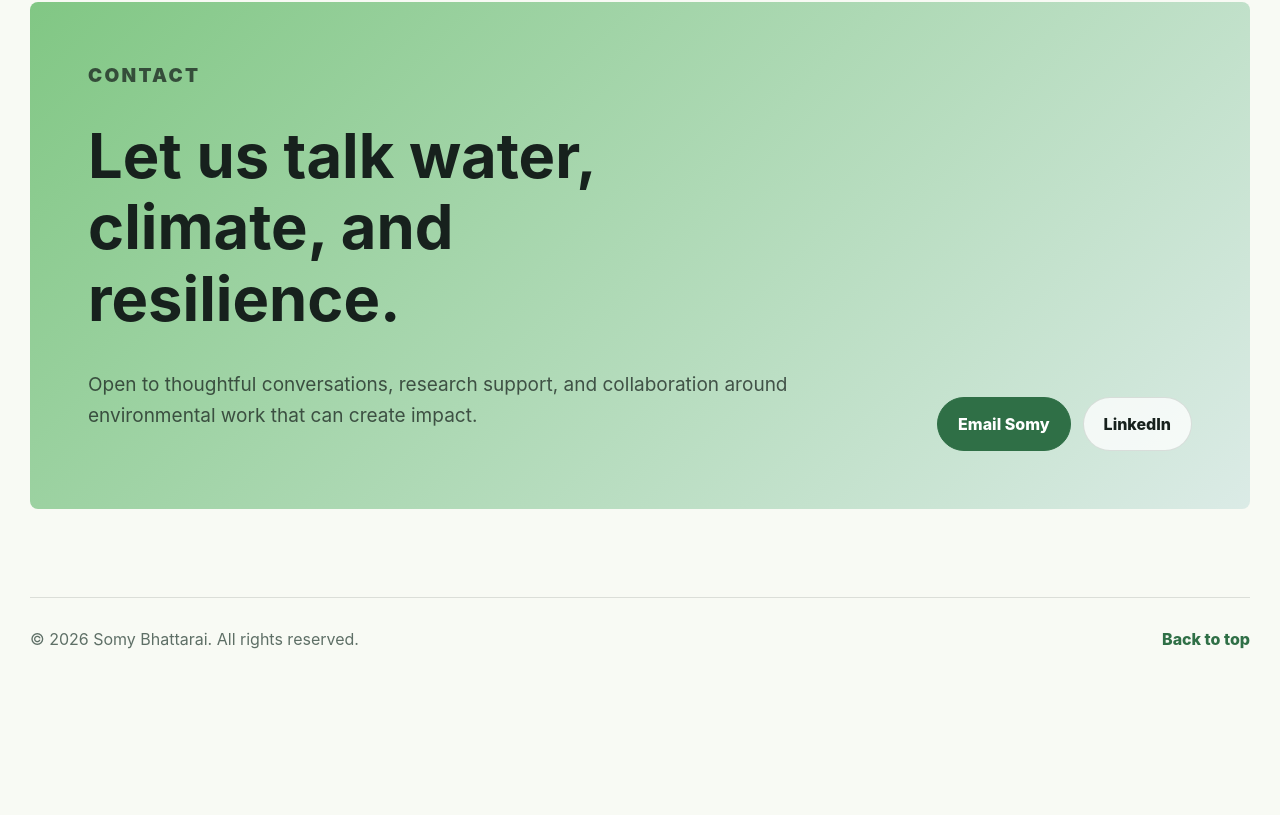
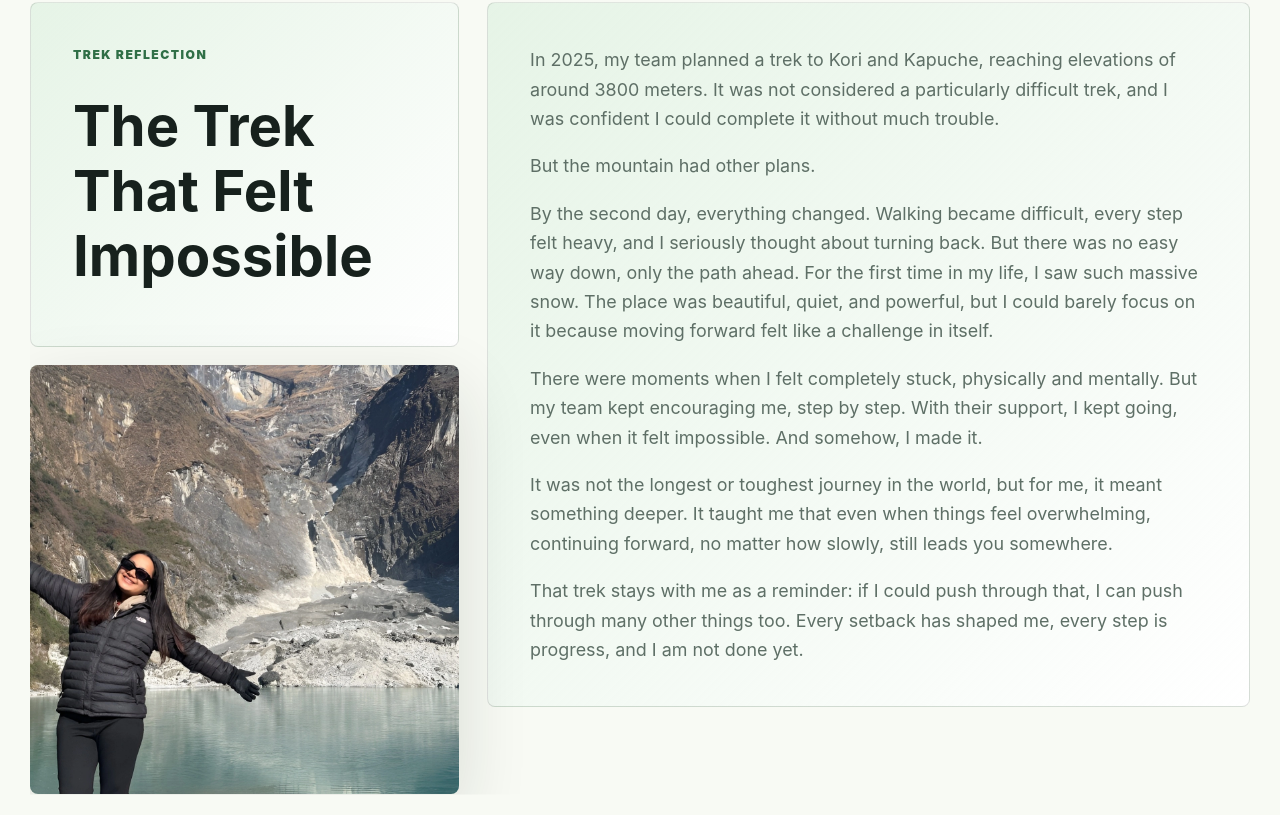
Before and after one commit to mandeep111/somy_portfolio, a Next.js app: page / in a window 1280 px wide. Shown: the part 7945-8760 px from the top of the page. Before the commit the page ends 8639 px from the top, so only its background shows below. Built offline with nearby package versions, Linux system fonts and the light colour scheme.

Commit message:
trek card added

```diff
--- a/app/globals.css
+++ b/app/globals.css
@@ -407,7 +407,6 @@ h3 {
 .experience-card span,
 .service-card span,
 .timeline-item span,
-.reflection-card span,
 .award-list span {
   display: inline-block;
   margin-bottom: 14px;
@@ -493,7 +492,6 @@ section[id] {
 .experience-card,
 .service-card,
 .timeline-item,
-.reflection-card,
 .publication-item {
   border: 1px solid var(--line);
   border-radius: 8px;
@@ -507,7 +505,6 @@ section[id] {
 .experience-card:hover,
 .service-card:hover,
 .timeline-item:hover,
-.reflection-card:hover,
 .publication-item:hover {
   transform: translateY(-6px);
   border-color: rgba(129, 199, 132, 0.72);
@@ -548,7 +545,6 @@ section[id] {
 .experience-card p,
 .service-card p,
 .timeline-item p,
-.reflection-card p,
 .publication-item p,
 .award-list p {
   color: var(--muted);
@@ -585,8 +581,7 @@ section[id] {
 }
 
 .timeline,
-.publication-list,
-.reflection-list {
+.publication-list {
   display: grid;
   gap: 14px;
 }
@@ -767,24 +762,65 @@ section[id] {
   object-position: 58% center;
 }
 
-.reflection-list {
-  grid-template-columns: repeat(2, minmax(0, 1fr));
+.trek-section {
+  display: grid;
+  grid-template-columns: minmax(260px, 0.72fr) minmax(0, 1.28fr);
+  gap: 28px;
+  align-items: start;
+  width: min(1220px, calc(100% - 36px));
+  margin: 0 auto 96px;
 }
 
-.reflection-card {
-  padding: 30px;
+.trek-left {
+  display: grid;
+  gap: 18px;
 }
 
-.reflection-card.wide {
-  grid-column: 1 / -1;
-  column-count: 2;
-  column-gap: 46px;
+.trek-image {
+  position: relative;
+  overflow: hidden;
+  align-self: start;
+  aspect-ratio: 1 / 1;
+  min-height: 0;
+  border-radius: 8px;
+  background: linear-gradient(135deg, rgba(129, 199, 132, 0.22), rgba(31, 42, 37, 0.08));
+  box-shadow: var(--shadow);
 }
 
-.reflection-card.wide span,
-.reflection-card.wide h3 {
+.trek-image img {
+  object-fit: contain;
+  object-position: center;
+}
+
+.trek-intro,
+.trek-content {
+  padding: 42px;
+  border: 1px solid var(--line);
+  border-radius: 8px;
+  background:
+    linear-gradient(135deg, rgba(129, 199, 132, 0.2), rgba(255, 255, 255, 0.8)),
+    var(--white);
+}
+
+.trek-intro h2 {
+  max-width: 14ch;
+  font-size: clamp(2.25rem, 4.4vw, 4.45rem);
+  margin-bottom: 0;
+}
+
+.trek-content p {
+  margin: 0;
+  color: var(--muted);
+  font-size: clamp(1rem, 1.6vw, 1.12rem);
+  line-height: 1.64;
+}
+
+.trek-content p + p {
+  margin-top: 18px;
+}
+
+.trek-content {
   display: block;
-  column-span: all;
 }
 
 .contact {
@@ -965,6 +1001,16 @@ section[id] {
     padding-top: 0;
   }
 
+  .trek-section {
+    grid-template-columns: minmax(210px, 0.66fr) minmax(0, 1.34fr);
+    gap: 20px;
+    margin-bottom: 72px;
+  }
+
+  .trek-image {
+    min-height: 0;
+  }
+
   .contact {
     align-items: start;
   }
@@ -990,9 +1036,11 @@ section[id] {
 }
 
 @media (max-width: 760px) {
+
   .hero,
   .section,
   .presentation-section,
+  .trek-section,
   .contact,
   .site-footer {
     width: calc(100% - 24px);
@@ -1045,8 +1093,7 @@ section[id] {
   .profile-heading-row,
   .profile-grid,
   .experience-grid,
-  .services-grid,
-  .reflection-list {
+  .services-grid {
     grid-template-columns: 1fr;
   }
 
@@ -1076,8 +1123,13 @@ section[id] {
     height: 560px;
   }
 
-  .reflection-card.wide {
-    column-count: 1;
+  .trek-intro,
+  .trek-content {
+    padding: 24px;
+  }
+
+  .trek-image {
+    min-height: 0;
   }
 
   .contact {
@@ -1087,6 +1139,17 @@ section[id] {
 
   .site-footer {
     display: grid;
+  }
+}
+
+@media (max-width: 560px) {
+  .trek-section {
+    grid-template-columns: 1fr;
+  }
+
+  .trek-image {
+    width: min(100%, 520px);
+    justify-self: center;
   }
 }
 
--- a/app/portfolio.jsx
+++ b/app/portfolio.jsx
@@ -530,6 +530,57 @@ export default function Portfolio() {
           </div>
         </section>
 
+        <section className="trek-section reveal" data-effect="fade-up" data-reveal aria-labelledby="trek-title">
+          <div className="trek-left">
+            <div className="trek-intro">
+              <p className="eyebrow">Trek Reflection</p>
+              <h2 id="trek-title">The Trek That Felt Impossible</h2>
+            </div>
+            <div className="trek-image">
+              <Image
+                src="/trek.webp"
+                alt="Somy Bhattarai outdoors during a challenging journey"
+                fill
+                sizes="(max-width: 640px) 100vw, 42vw"
+              />
+            </div>
+          </div>
+          <div className="trek-content">
+            <p>
+              In 2025, my team planned a trek to Kori and Kapuche, reaching
+              elevations of around 3800 meters. It was not considered a
+              particularly difficult trek, and I was confident I could complete
+              it without much trouble.
+            </p>
+            <p>But the mountain had other plans.</p>
+            <p>
+              By the second day, everything changed. Walking became difficult,
+              every step felt heavy, and I seriously thought about turning back.
+              But there was no easy way down, only the path ahead. For the first
+              time in my life, I saw such massive snow. The place was beautiful,
+              quiet, and powerful, but I could barely focus on it because moving
+              forward felt like a challenge in itself.
+            </p>
+            <p>
+              There were moments when I felt completely stuck, physically and
+              mentally. But my team kept encouraging me, step by step. With
+              their support, I kept going, even when it felt impossible. And
+              somehow, I made it.
+            </p>
+            <p>
+              It was not the longest or toughest journey in the world, but for
+              me, it meant something deeper. It taught me that even when things
+              feel overwhelming, continuing forward, no matter how slowly, still
+              leads you somewhere.
+            </p>
+            <p>
+              That trek stays with me as a reminder: if I could push through
+              that, I can push through many other things too. Every setback has
+              shaped me, every step is progress, and I am not done yet.
+            </p>
+          </div>
+        </section>
+
         <section className="contact" id="contact" aria-labelledby="contact-title">
           <div>
             <p className="eyebrow">Contact</p>
```
Also changed, not shown: public/trek.webp (added).
